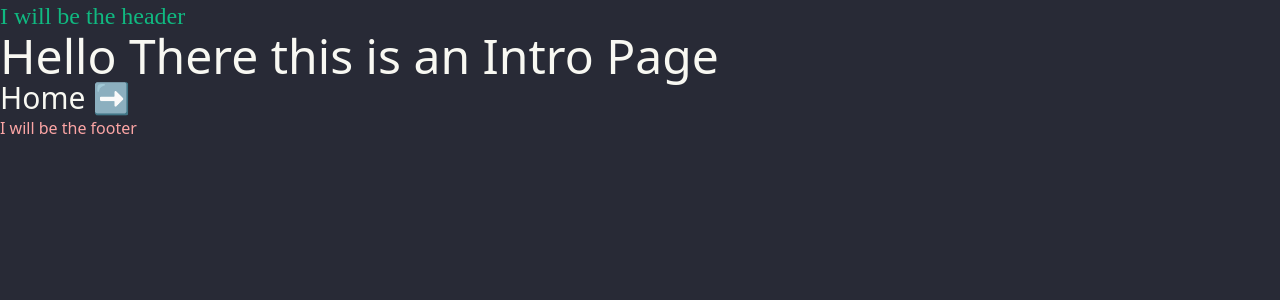
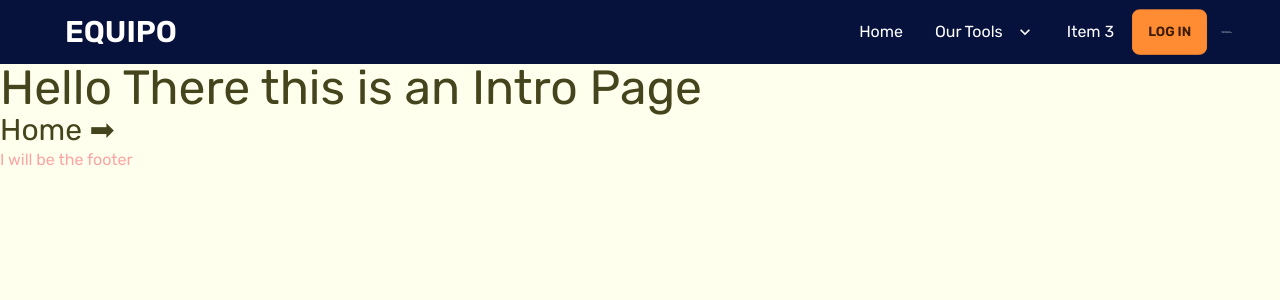
Before and after one commit to tousif644/manufacturer-website-client-side, a React (Vite) app: page / in a window 1280 px wide. Shown: the top 300 px of the page. Built offline with nearby package versions, Linux system fonts and the light colour scheme.

Commit message:
Added Navbar imported fonts and customized own theme

```diff
--- a/src/Pages/Shared/Header.jsx
+++ b/src/Pages/Shared/Header.jsx
@@ -1,9 +1,66 @@
 import React from 'react';
+import { Link } from 'react-router-dom';
 
 const Header = () => {
     return (
-        <div>
-            <h1 className='text-2xl text-emerald-500 font-[Poppins]'>I will be the header</h1>
+        <div className=''>
+            <div class="navbar bg-primary text-white lg:px-12">
+                <div class="navbar-start">
+                    <div class="dropdown">
+                        <label tabindex="0" class="btn btn-ghost lg:hidden">
+                            <svg xmlns="http://www.w3.org/2000/svg" class="h-5 w-5" fill="none" viewBox="0 0 24 24" stroke="currentColor"><path stroke-linecap="round" stroke-linejoin="round" stroke-width="2" d="M4 6h16M4 12h8m-8 6h16" /></svg>
+                        </label>
+                        <ul tabindex="0" class="menu menu-compact dropdown-content mt-3 p-2 shadow bg-primary rounded-box w-52">
+                            <li><Link to="">Item 1</Link></li>
+                            <li tabindex="0">
+                                <Link to="" class="justify-between">
+                                    Parent
+                                    <svg class="fill-current" xmlns="http://www.w3.org/2000/svg" width="24" height="24" viewBox="0 0 24 24"><path d="M8.59,16.58L13.17,12L8.59,7.41L10,6L16,12L10,18L8.59,16.58Z" /></svg>
+                                </Link>
+                                <ul class="p-2 bg-primary">
+                                    <li><Link to="">Submenu 1</Link></li>
+                                    <li><Link to="">Submenu 2</Link></li>
+
+                                </ul>
+                            </li>
+
+                            <li><Link to="">Item 3</Link></li>
+                            <p className="text-neutral font-bold pl-3" style={{ fontSize: "1px" }}>Customer Service
+                                <br />
+                                (+880 01923456787)
+                            </p>
+                        </ul>
+                    </div>
+                    <a class="btn btn-ghost normal-case text-3xl">EQUIPO</a>
+                </div>
+                <div class="navbar-end hidden lg:flex mx-0">
+                    <ul class="menu menu-horizontal p-0">
+                        <li><Link to="">Home</Link></li>
+                        <li tabindex="0">
+                            <Link to=''>
+                                Our Tools
+                                <svg class="fill-current" xmlns="http://www.w3.org/2000/svg" width="20" height="20" viewBox="0 0 24 24"><path d="M7.41,8.58L12,13.17L16.59,8.58L18,10L12,16L6,10L7.41,8.58Z" /></svg>
+                            </Link>
+                            <ul class="p-2 bg-primary">
+                                <li><Link to="">Hand Tools</Link></li>
+                                <li><Link to=''>Power Tools</Link></li>
+                                <li><Link to=''>Pressure Washer</Link></li>
+                            </ul>
+                        </li>
+                        <li><Link to="">Item 3</Link></li>
+                    </ul>
+                    <Link to="" class="btn btn-secondary ">Log in</Link>
+                    <p className="text-neutral font-bold pl-3" style={{ fontSize: "1px" }}>Customer Service
+                        <br />
+                        (+880 01923456787)
+                    </p>
+                </div>
+
+                <div className='lg:hidden navbar-end'>
+                    <Link to="" class="btn btn-secondary lg:hidden">Log in</Link>
+                </div>
+
+            </div>
         </div>
     );
 };
--- a/src/index.css
+++ b/src/index.css
@@ -1,3 +1,9 @@
+@import url('https://fonts.googleapis.com/css2?family=Rubik:ital,wght@0,300;0,400;0,500;0,600;0,700;0,800;0,900;1,300;1,400;1,500;1,600;1,700;1,800;1,900&display=swap');
+
+body {
+    font-family: "Rubik";
+}
+
 @tailwind base;
 @tailwind components;
 @tailwind utilities;
--- a/tailwind.config.js
+++ b/tailwind.config.js
@@ -6,7 +6,15 @@ module.exports = {
   ],
   daisyui: {
     themes: [
-      "dracula",
+      {
+        mytheme: {
+          primary: "#06113C",
+          secondary: "#FF8C32",
+          accent: "#37cdbe",
+          neutral: "#DDDDDD",
+          "base-100": "#FFFFED",
+        },
+      },
     ],
   },
   plugins: [require('daisyui')],
```
